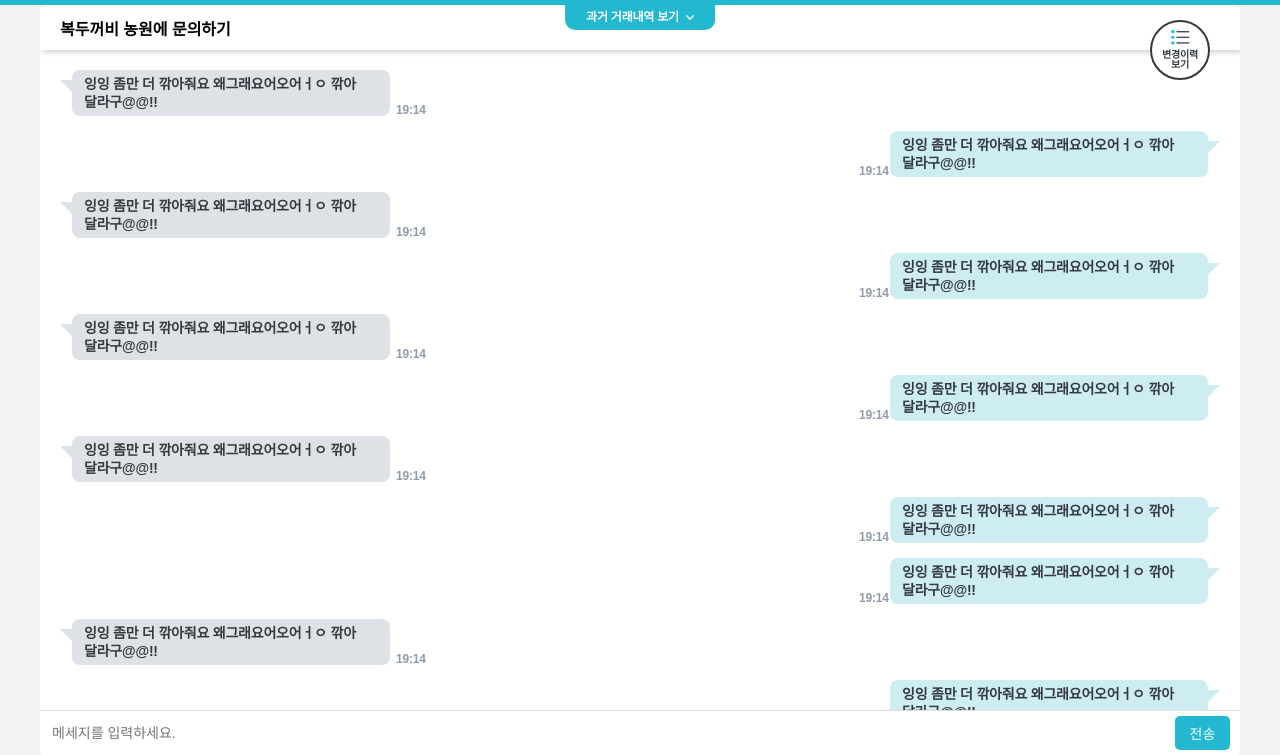
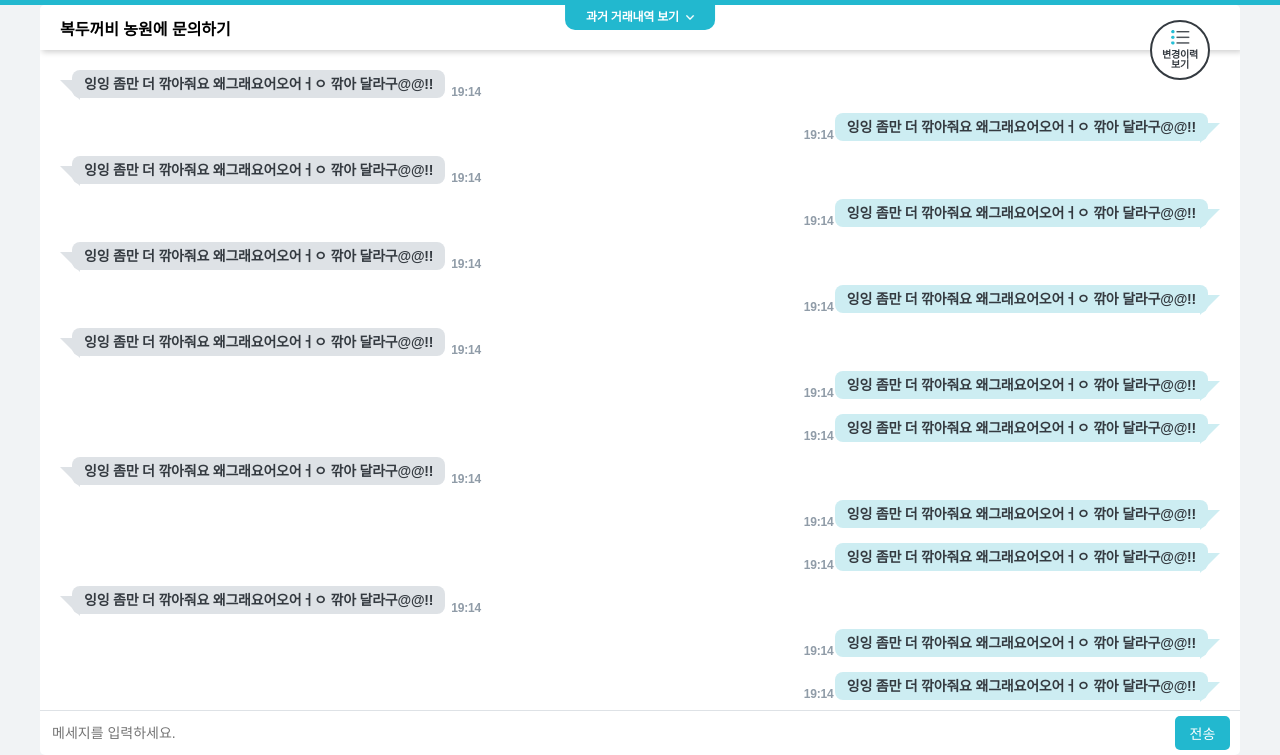
Before and after one commit to jimlee91/helloExcel, a website: page dev/talk.html in a window 1280 px wide. Shown: the part 45-800 px from the top of the page. Drawn offline with nearby package versions, Linux system fonts and the light colour scheme; files that its build step writes are made by us from their sources; a web font is replaced by a local one.

Commit message:
layout set

```diff
--- a/dev/assets/scss/components/_utilbox.scss
+++ b/dev/assets/scss/components/_utilbox.scss
@@ -242,7 +242,10 @@
         background: #dee2e6;
         border-radius: 8px;
         flex: none;
-        max-width: calc(350px - 32px);
+        max-width: calc(100% - 32px);
+        @media screen and (max-width: 1470px) {
+          max-width: calc(100% - 32px);
+        }
         &:after {
           content: "";
           position: absolute;
```
